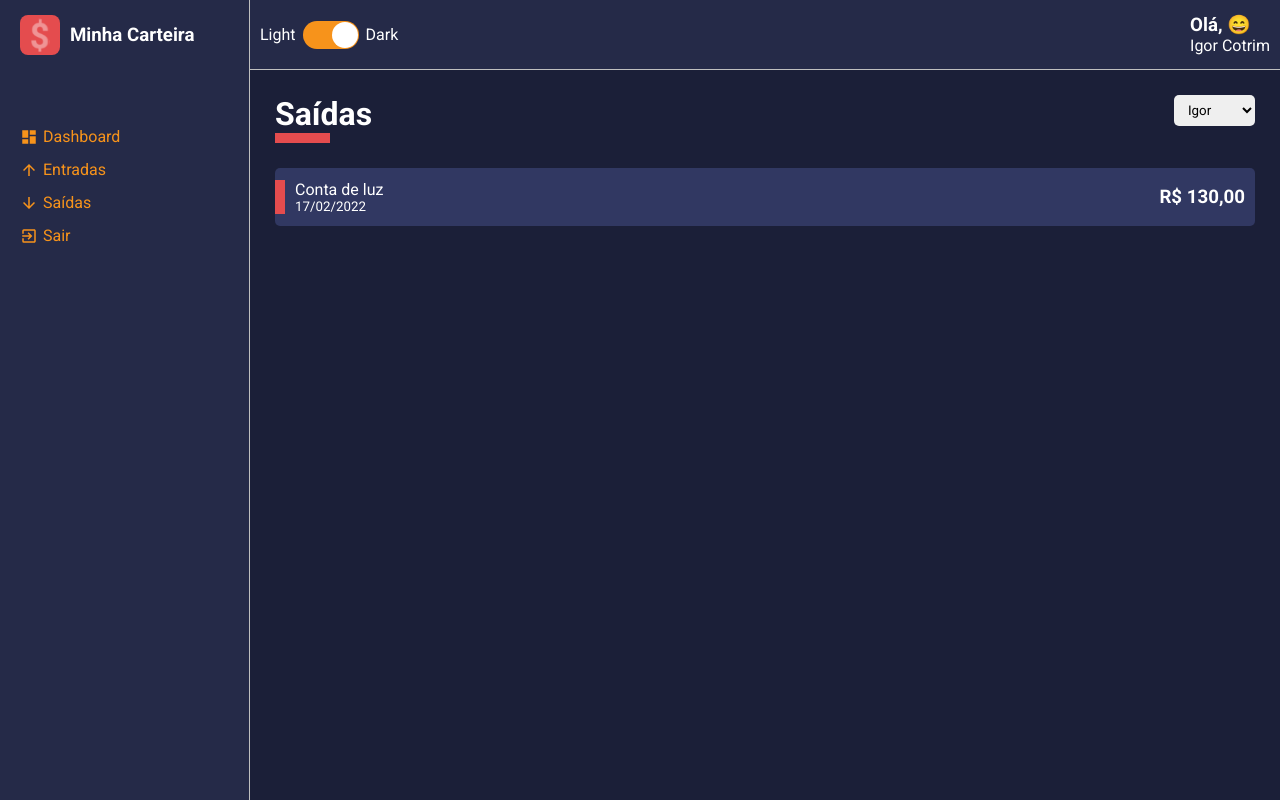
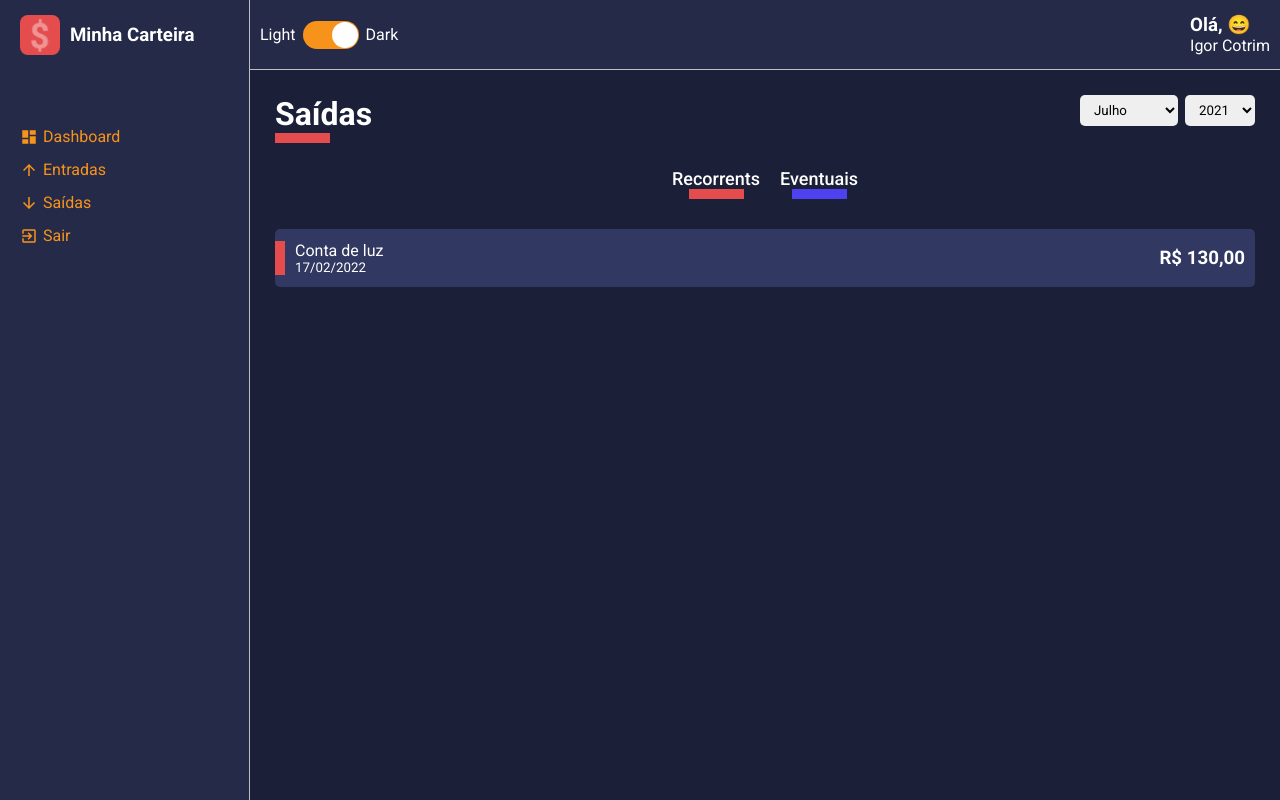
Before and after one commit to igor-cotrim/minha-carteira, a React (Create React App) app: page / in a window 1280 px wide. Built offline with nearby package versions, Linux system fonts and the light colour scheme.

Commit message:
create filter

```diff
--- a/src/pages/list/index.tsx
+++ b/src/pages/list/index.tsx
@@ -5,17 +5,40 @@ import SelectInput from "../../components/select-input"
 import * as S from "./styled"
 
 const List = () => {
-  const options = [
-    { value: 'Igor', label: 'Igor' },
-    { value: 'Thiago', label: 'Thiago' },
-    { value: 'Felipe', label: 'Felipe' },
+  const months = [
+    { value: 7, label: 'Julho' },
+    { value: 8, label: 'Agosto' },
+    { value: 9, label: 'Setembro' },
+  ]
+
+  const years = [
+    { value: 2021, label: 2021 },
+    { value: 2020, label: 2020 },
+    { value: 2019, label: 2019 },
   ]
 
   return (
     <S.Container>
       <ContentHeader title="Saídas" lineColor="#e44c4e">
-        <SelectInput options={options} />
+        <SelectInput options={months} />
+        <SelectInput options={years} />
       </ContentHeader>
+
+      <S.Filters>
+        <button
+          type="button"
+          className="tag-filter tag-filter-recurrent"
+        >
+          Recorrents
+        </button>
+        <button
+          type="button"
+          className="tag-filter tag-filter-eventual"
+        >
+          Eventuais
+        </button>
+      </S.Filters>
+
       <S.Content>
         <HistoryFinanceCard
           tagColor="#e44c4e"
--- a/src/pages/list/styled.ts
+++ b/src/pages/list/styled.ts
@@ -1,4 +1,4 @@
-import styled from 'styled-components';
+import styled, { css } from 'styled-components';
 
 export const Container = styled.div`
 
@@ -7,3 +7,41 @@ export const Container = styled.div`
 export const Content = styled.div`
 
 `;
+
+export const Filters = styled.div`
+  ${({ theme }) => css`
+    width: 100%;
+    display: flex;
+    justify-content: center;
+    margin-bottom: 30px;
+
+    .tag-filter{
+      font-size: 18px;
+      font-weight: 500;
+      background: none;
+      color: ${theme.colors.white};
+      margin: 0 10px;
+      transition: opacity 0.3s;
+
+      &:hover{
+        opacity: 0.7;
+      }
+    }
+
+    .tag-filter-recurrent::after{
+      content: '';
+      display: block;
+      width: 55px;
+      margin: 0 auto;
+      border-bottom: 10px solid ${theme.colors.warning};
+    }
+
+    .tag-filter-eventual::after{
+      content: '';
+      display: block;
+      width: 55px;
+      margin: 0 auto;
+      border-bottom: 10px solid ${theme.colors.success};
+    }
+  `}
+`;
```
